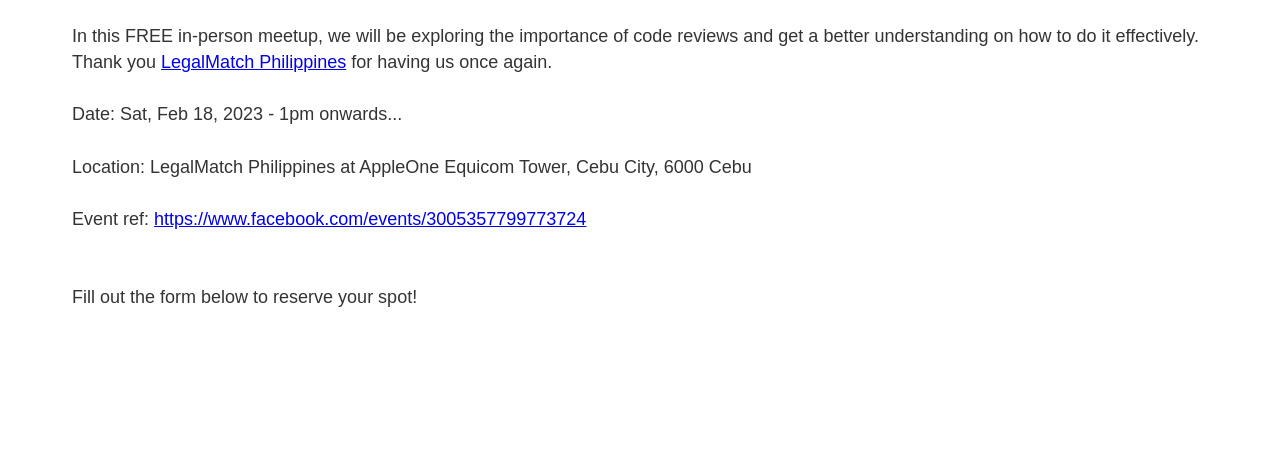
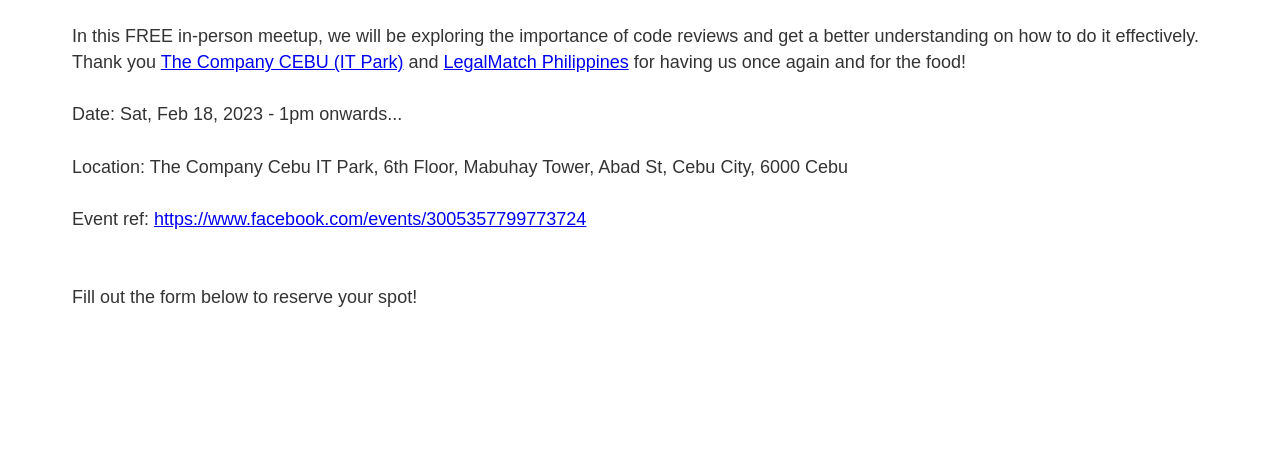
Before and after one commit to reactcebu/website-v2, a Gatsby site: page /events/better-code-reviews in a window 1280 px wide. Shown: the part 264-727 px from the top of the page. Built offline with nearby package versions, Linux system fonts and the light colour scheme; Gatsby itself is replaced by a stand-in of ours.

Commit message:
update event details

```diff
--- a/src/pages/events/better-code-reviews/index.tsx
+++ b/src/pages/events/better-code-reviews/index.tsx
@@ -23,18 +23,26 @@
           code reviews and get a better understanding on how to do it
           effectively. Thank you{" "}
           <a
+            href="https://www.facebook.com/TheCompanyITPark"
+            target="_blank"
+            rel="nofollow"
+          >
+            The Company CEBU (IT Park)
+          </a>{" "}
+          and{" "}
+          <a
             href="https://www.facebook.com/LegalMatchPH"
             target="_blank"
             rel="nofollow"
           >
             LegalMatch Philippines
           </a>{" "}
-          for having us once again.
+          for having us once again and for the food!
         </p>
         <p>Date: Sat, Feb 18, 2023 - 1pm onwards...</p>
         <p>
-          Location: LegalMatch Philippines at AppleOne Equicom Tower, Cebu City,
-          6000 Cebu
+          Location: The Company Cebu IT Park, 6th Floor, Mabuhay Tower, Abad St,
+          Cebu City, 6000 Cebu
         </p>
         <p>
           Event ref:{" "}
--- a/src/pages/events/secrets-of-building-robust-ui-components/index.tsx
+++ b/src/pages/events/secrets-of-building-robust-ui-components/index.tsx
@@ -13,7 +13,10 @@
           about React.
         </p>
         <p>Date: Friday, January 13, 2023 - 7pm onwards...</p>
-        <p>Location: The Company Cebu IT Park)</p>
+        <p>
+          Location: The Company Cebu IT Park, 6th Floor, Mabuhay Tower, Abad St,
+          Cebu City, 6000 Cebu
+        </p>
         <p>
           Event ref:{" "}
           <a
```
